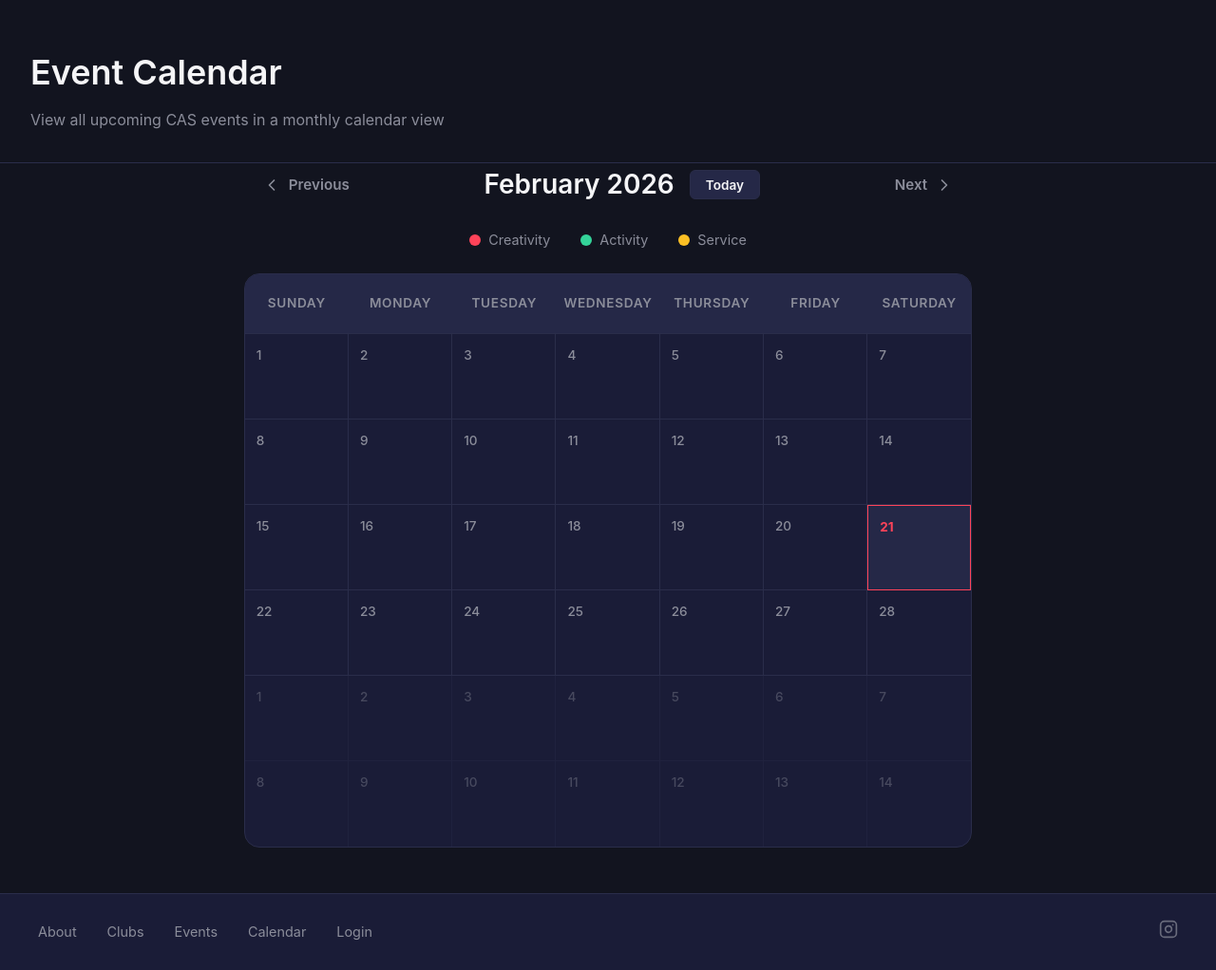
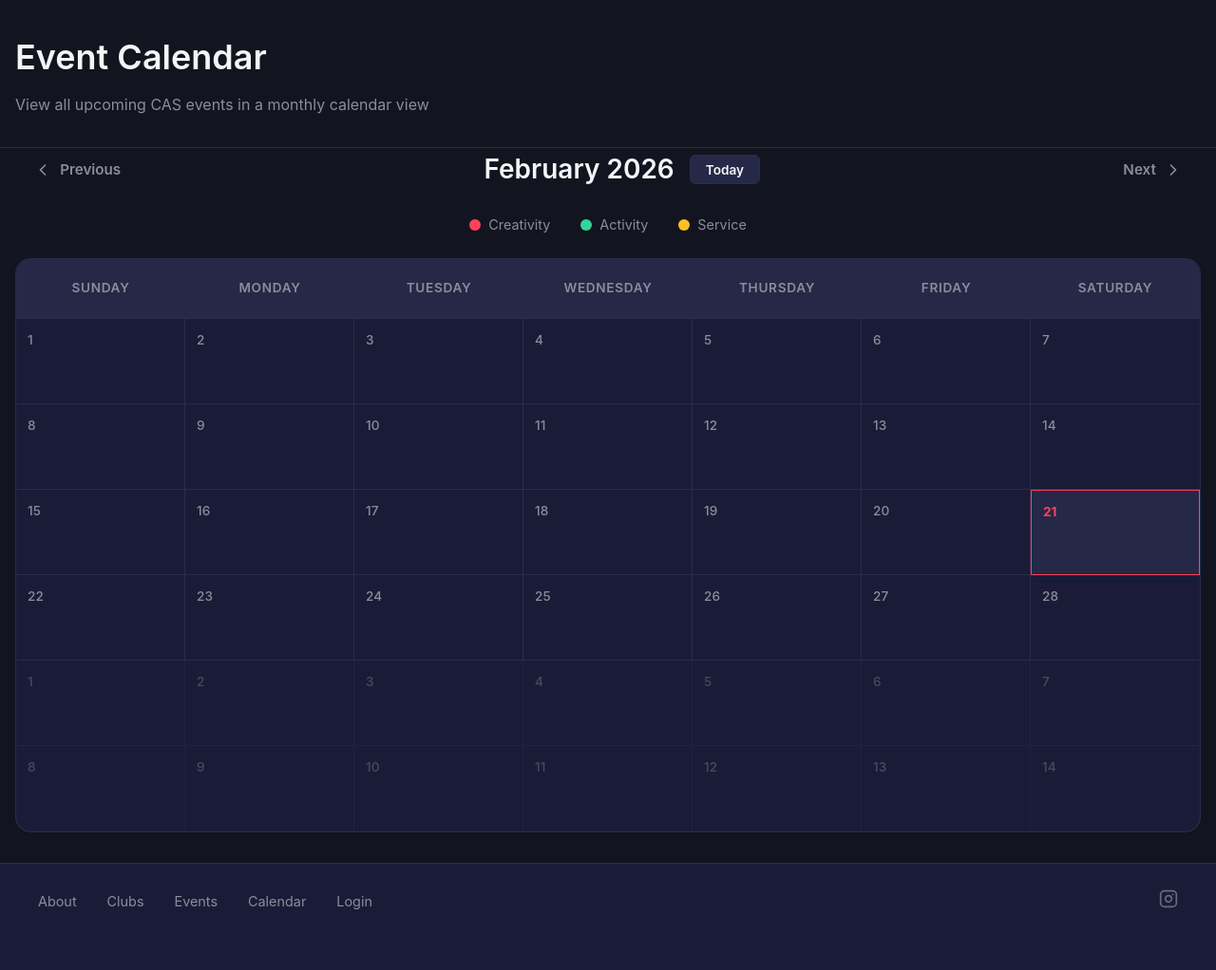
Before and after one commit to nitrimandylis/kizuna, a Flask app: page /calendar in a window 1280 px wide. Shown: the part 77-1099 px from the top of the page at 95% size. After the commit the page ends 1035 px from the top, so only its background shows below. Run offline with Flask 3, Linux system fonts and the light colour scheme; data that the repository does not hold is empty; some libraries are stand-ins or nearby versions.

Commit message:
style: make calendar span full page width

```diff
--- a/templates/calendar.html
+++ b/templates/calendar.html
@@ -60,10 +60,12 @@
 </div>
 
 <style>
+.standard-page .page-header {
+    padding: 2rem 1rem;
+}
+
 .calendar-page-content {
-    padding: 0 2rem 3rem;
-    max-width: 1400px;
-    margin: 0 auto;
+    padding: 0 1rem 2rem;
     flex: 1;
 }
 
@@ -285,10 +287,6 @@
 }
 
 @media (max-width: 768px) {
-    .calendar-page-content {
-        padding: 0 1rem 2rem;
-    }
-
     .calendar-controls {
         flex-wrap: wrap;
     }
```
